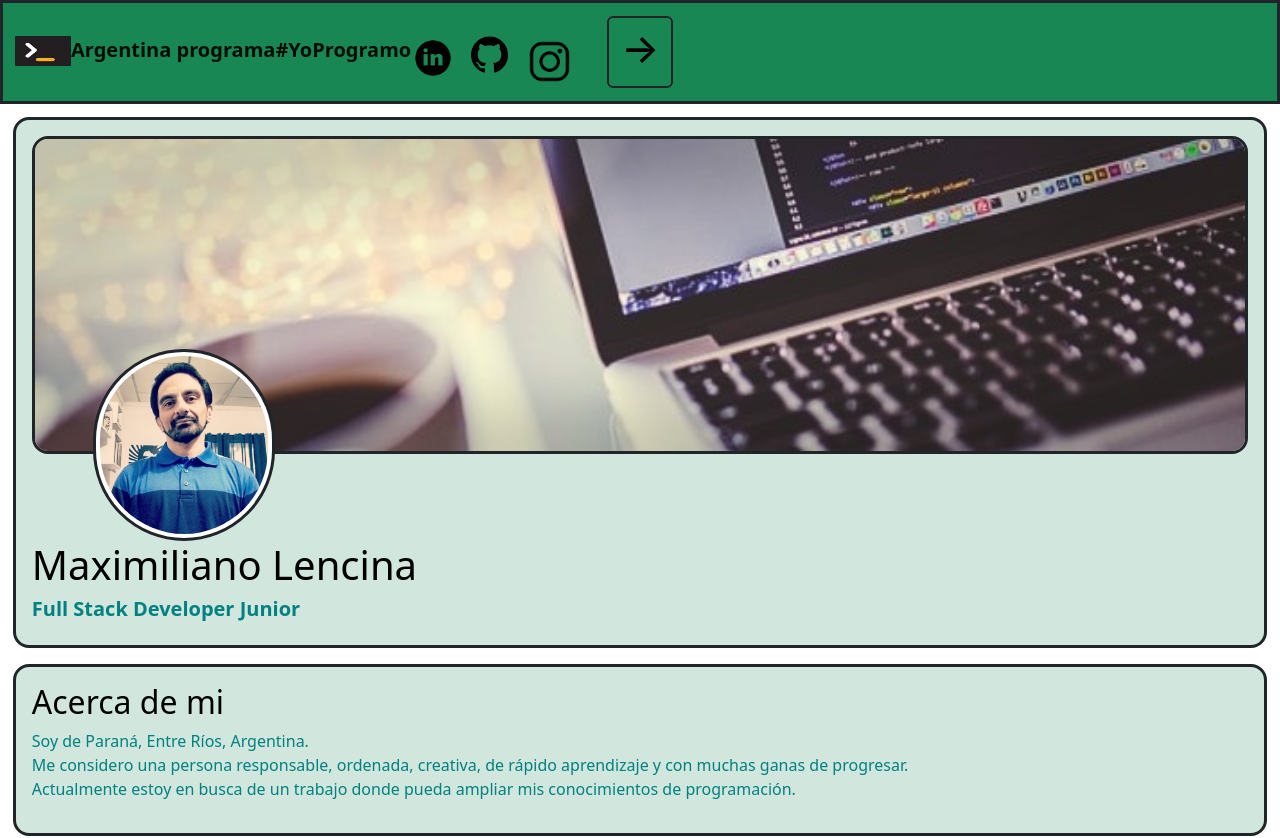
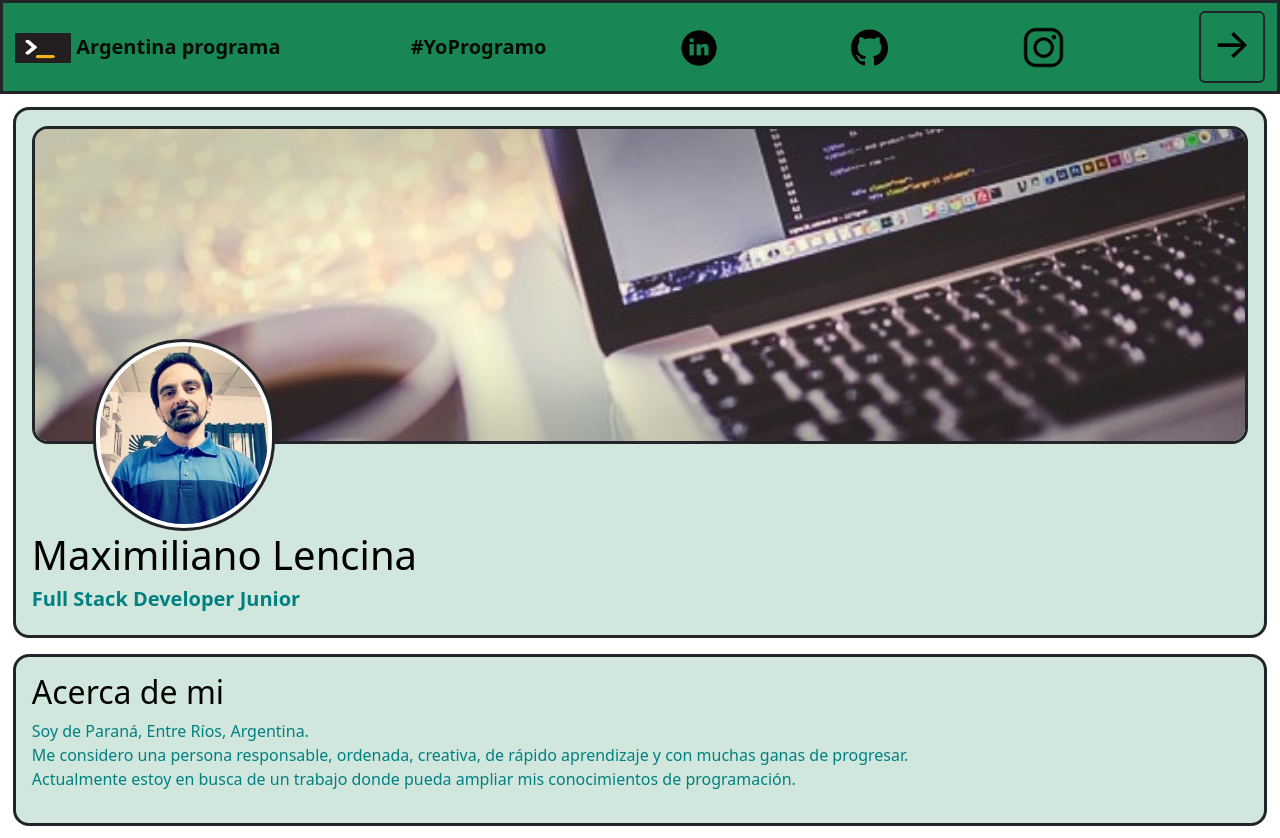
Before and after one commit to Max-Lencina/Frontend, an Angular app: page / in a window 1280 px wide. Shown: the top 838 px of the page. Built offline with nearby package versions, Linux system fonts and the light colour scheme.

Commit message:
commit 19

```diff
--- a/src/app/componentes/navbar/navbar.component.html
+++ b/src/app/componentes/navbar/navbar.component.html
@@ -2,9 +2,11 @@
   <div class="container-fluid">
     <a class="navbar-brand" href="https://www.argentina.gob.ar/produccion/transformacion-digital-y-economia-del-conocimiento/argentina-programa">
         <img src="assets/img/argentina-programa.jpg" alt="" width="56" height="30" class="d-inline-block align-text-top">
-        <b>Argentina programa</b>
+      <b> Argentina programa</b>
+    </a>
       <a class="navbar-brand" href="https://www.argentina.gob.ar/produccion/argentina-programa/segunda-etapa">
       <b>#YoProgramo</b>
+    </a>
 
       <a class="navbar-brand" href="https://www.linkedin.com/in/maximiliano--lencina/">
         <img src="assets/img/linkedin-icon.png" alt="" width="44" height="44" class="d-inline-block align-text-top">
@@ -17,7 +19,7 @@
       <a class="navbar-brand" href="https://www.instagram.com/max_lencina/">
         <img src="assets/img/instagram-icon.png" alt="" width="51" height="51" class="d-inline-block align-text-top">
       </a>
-      </a>
+
 
 <button type="button" class="btn btn-success border border-dark border-2 text-dark" data-bs-toggle="modal" data-bs-target="#exampleModal" data-bs-whatever="@mdo"><h1>→</h1></button>
   <div class="modal fade" id="exampleModal" tabindex="-1" aria-labelledby="exampleModalLabel" aria-hidden="true">
@@ -47,3 +49,5 @@
       </div>
     </div>
    </div>
+  </div>
+</nav>
--- a/src/styles.css
+++ b/src/styles.css
@@ -18,47 +18,11 @@
     width: 15%;
     height: auto;
 }
-
-.img-edit
-{
-    margin-top:  80%;
-    margin-left: -200%;
-}
-
-.img-eliminar
-{
-    margin-top: -70%;
-    margin-left: 00%;
-}
-
-.img-edit1
-{
-    margin-top: 60%;
-    margin-left: -200%;
-}
-
-.img-eliminar1
-{
-    margin-top: -100%;
-
-}
-.img-edit2
-{
-    margin-top: 120%;
-    margin-left: -200%;
-}
 .portfolioCompleto
 {
     margin-top: -20%;
 
 }
-
-.portfolioCompleto2
-{
-    margin-top: -21%;
-
-}
-
 
 h1
 {
```
Lines whose indentation alone changed are shown as unchanged.
